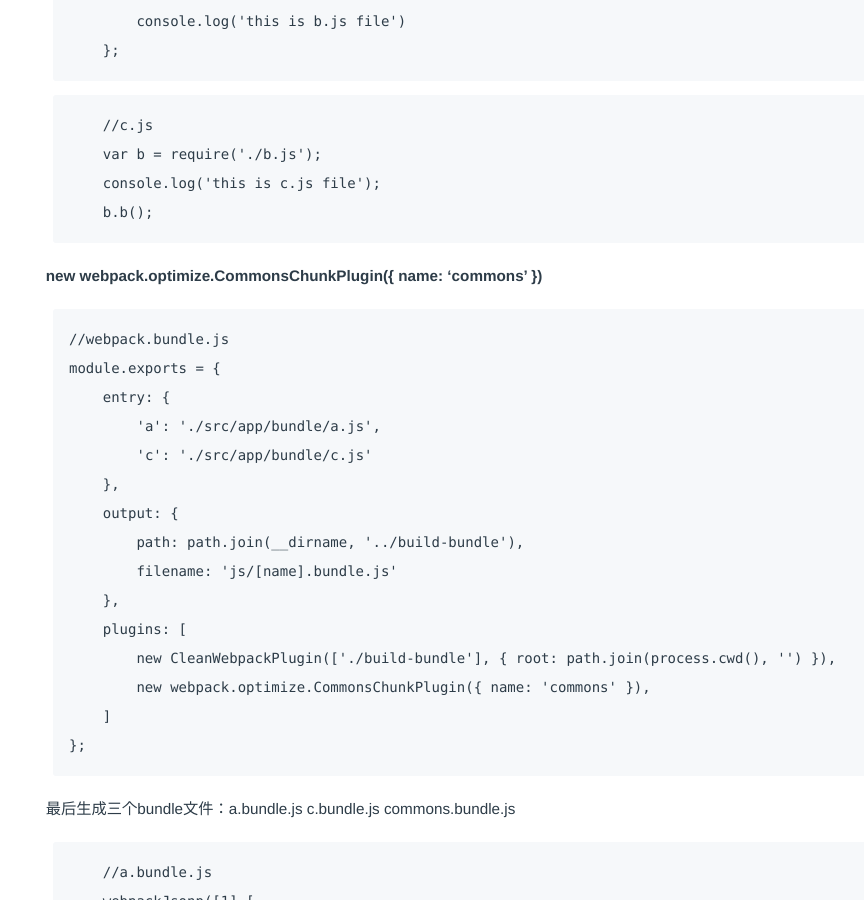
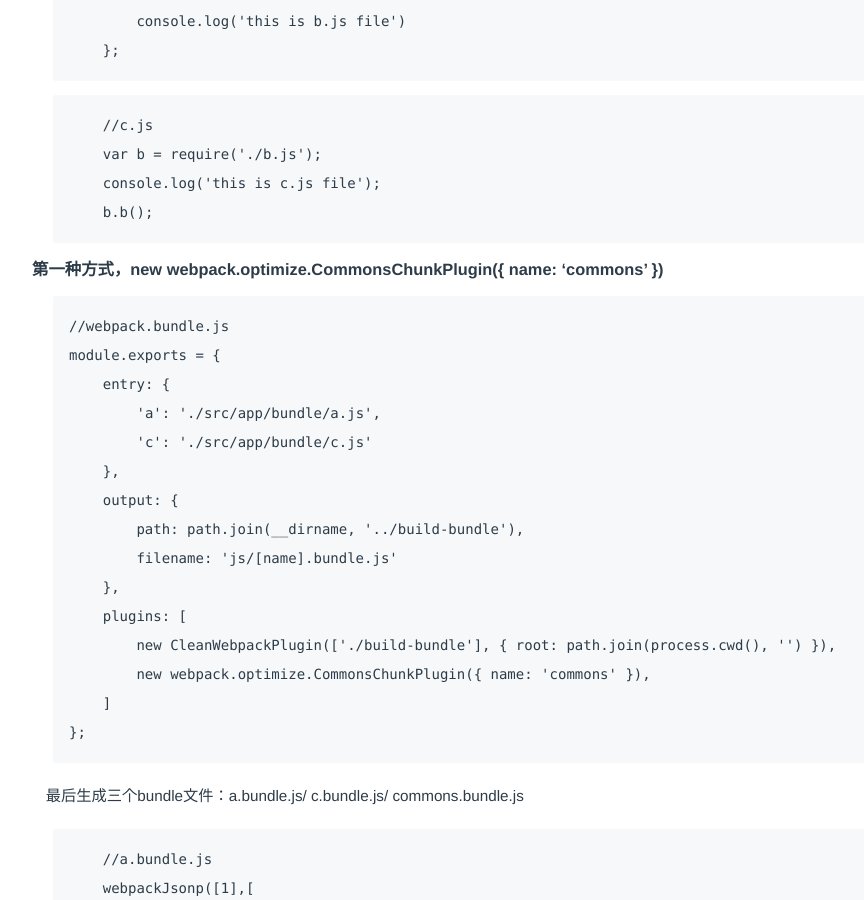
Before and after one commit to LiMeii/LiMeii.github.io, a Jekyll site: the page built from _posts/2018-10-07-webpack-code-splitting.md, in a window 1280 px wide and 900 px high, scrolled down 1009 px. Shown: the whole window, without its empty margins (177-1041 px from the left). Built offline with Jekyll 4.4.1, drawn with Linux system fonts in a browser that asks for light colours; some of the changed text lies outside the part shown.

Commit message:
update posts

````diff
--- a/_posts/2018-10-07-webpack-code-splitting.md
+++ b/_posts/2018-10-07-webpack-code-splitting.md
@@ -13,7 +13,7 @@
     <span>by <a class="github-link" href="http://github.com/limeii" title="http://github.com/limeii">Mei</a></span>
 </div>
 
-在上一篇文章 [webpack打包后的bundle文件里到底有什么](/2018/10/06/webpack-what-in-bundle.html)这篇文章解释了什么是bundle文件以及bundle文件里的具体内容。
+在上一篇文章 [webpack打包后的bundle文件里到底有什么](/2018/10/06/webpack-what-in-bundle.html) 这篇文章解释了什么是bundle文件以及bundle文件里的具体内容。
 
 
 也提到过单单只是有多少个入口文件，打包出多少个bundle文件这种方式，会导致代码冗余，同一模块代码会被重复打包到不同的bundle文件中。
@@ -55,7 +55,7 @@
     b.b();
 ```
 
-**new webpack.optimize.CommonsChunkPlugin({ name: 'commons' })**
+### 第一种方式，new webpack.optimize.CommonsChunkPlugin({ name: 'commons' })
 
 ```js
 //webpack.bundle.js
@@ -74,7 +74,7 @@
     ]
 };
 ```
-最后生成三个bundle文件：a.bundle.js c.bundle.js commons.bundle.js
+最后生成三个bundle文件：a.bundle.js/ c.bundle.js/ commons.bundle.js
 
 ```js
     //a.bundle.js
@@ -136,10 +136,10 @@
 CommonsChunkPlugin定义了公用代码需要放到commons.bundle.js文件中，在webpack打包过程中，发现没有commons这个bundle文件，会新创建这个文件，并且把入口文件a.js和c.j这个文件中共用代码（b.js）抽取出来放到commons.bundle.js文件中。a 和 c budnle文件中只保留自己的代码。
 
 
-**new webpack.optimize.CommonsChunkPlugin({ name: 'c' })**
+### 第二章方式，new webpack.optimize.CommonsChunkPlugin({ name: 'c' })
 
 
-我们把commons换成c，最后生成两个bundle文件 a.bunlde.js c.bundle.js
+我们把commons换成c，最后生成两个bundle文件 a.bunlde.js/ c.bundle.js
 
 ```js
     //a.bundle.js
@@ -191,3 +191,6 @@
 
 
 CommonsChunkPlugin定义了公用代码需要放到c.bundle.js文件中，在webpack打包过程中，发现已经有c.bundle.js文件，会把入口文件a.js和c.j这个文件中共用代码（b.js）抽取出来放到c.bundle.js文件中。a.budnle文件中只保留自己的代码。
+
+
+关于CommonsChunkPlugin其他属性的应用可以参考 [webpack 代码切割官方文档](https://webpack.js.org/plugins/commons-chunk-plugin/)
````
Also changed, not shown: _posts/2018-09-30-angular-lazy-loading.md (+4 -1 lines).
